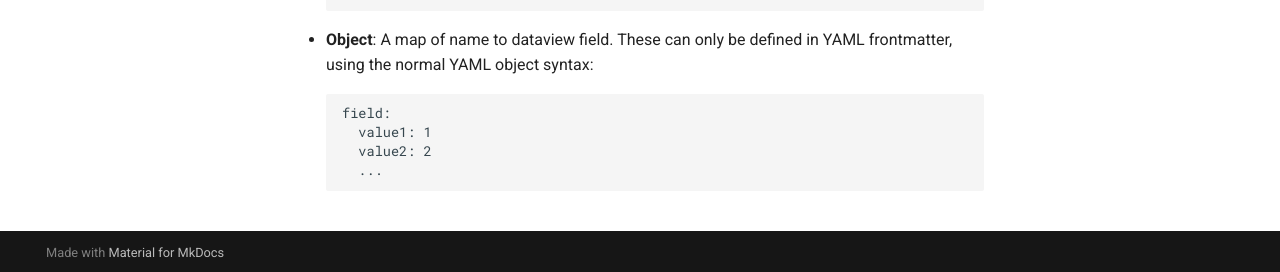
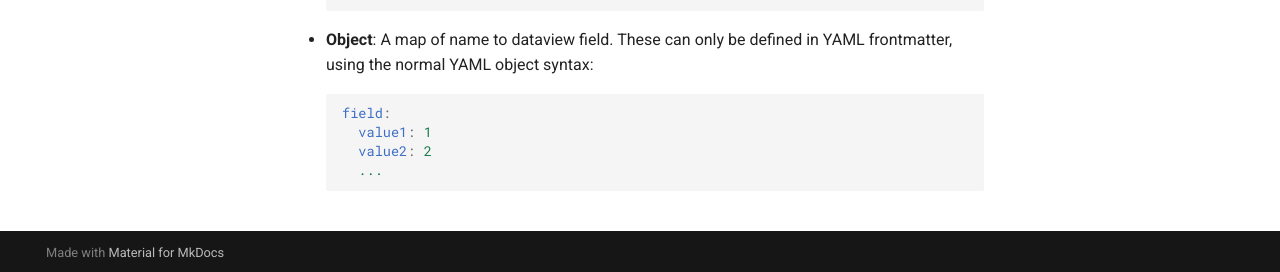
Before and after one commit to blacksmithgu/obsidian-dataview, an MkDocs documentation site: the page built from docs/docs/data-annotation.md, in a window 1280 px wide and 900 px high, scrolled down 4969 px. Shown: the part 625-897 px from the top of the window. Built offline with MkDocs 1.6.1 and Material for MkDocs 9.7.7, drawn with Linux system fonts in a browser that asks for light colours; comment, search, counter and statistics services are not loaded.

Commit message:
fixup due date regex and more markdownlint errors

````diff
--- a/docs/docs/data-annotation.md
+++ b/docs/docs/data-annotation.md
@@ -165,22 +165,22 @@ All fields in dataview have a *type*, which determines how dataview will render,
 Dataview understands several distinct field types to cover common use cases:
 
 - **Text**: The default catch-all. If a field doesn't match a more specific type, it is just plain text.
-    ```
+    ```markdown
     Example:: This is some normal text.
     ```
 - **Number**: Numbers like '6' and '3.6'.
-    ```
+    ```markdown
     Example:: 6
     Example:: 2.4
     Example:: -80
     ```
 - **Boolean**: true/false, as the programming concept.
-    ```
+    ```markdown
     Example:: true
     Example:: false
     ```
 - **Date**: ISO8601 dates of the general form `YYYY-MM[-DDTHH:mm:ss.nnn+ZZ]`. Everything after the month is optional.
-    ```
+    ```markdown
     Example:: 2021-04-18
     Example:: 2021-04-18T04:19:35.000
     Example:: 2021-04-18T04:19:35.000+06:30
@@ -188,7 +188,7 @@ Dataview understands several distinct field types to cover common use cases:
 - **Duration**: Durations of the form `<time> <unit>`, like `6 hours` or `4 minutes`. Common english abbreviations like
   `6hrs` or `2m` are accepted. You can specify multiple units using an optional comma separator: `6 hours, 4 minutes`
   or `6hr4min`.
-    ```
+    ```markdown
     Example:: 7 hours
     Example:: 4min
     Example:: 16 days
@@ -197,19 +197,19 @@ Dataview understands several distinct field types to cover common use cases:
     ```
 - **Link**: Plain Obsidian links like `[[Page]]` or `[[Page|Page Display]]`.
     - If you reference a link in frontmatter, you need to quote it, as so: `key: "[[Link]]"`. This is default Obsidian-supported behavior.
-    ```
+    ```markdown
     Example:: [[A Page]]
     Example:: [[Some Other Page|Render Text]]
     ```
 - **List**: Lists of other dataview fields. In YAML, these are defined as normal YAML lists; for inline fields, they are
   just comma-separated lists.
-    ```
+    ```markdown
     Example:: 1, 2, 3
     Example:: "yes", "or", "no"
     ```
 - **Object**: A map of name to dataview field. These can only be defined in YAML frontmatter, using the normal YAML
   object syntax:
-  ```
+  ```yaml
   field:
     value1: 1
     value2: 2
````
Also changed, not shown: 1 other file.
